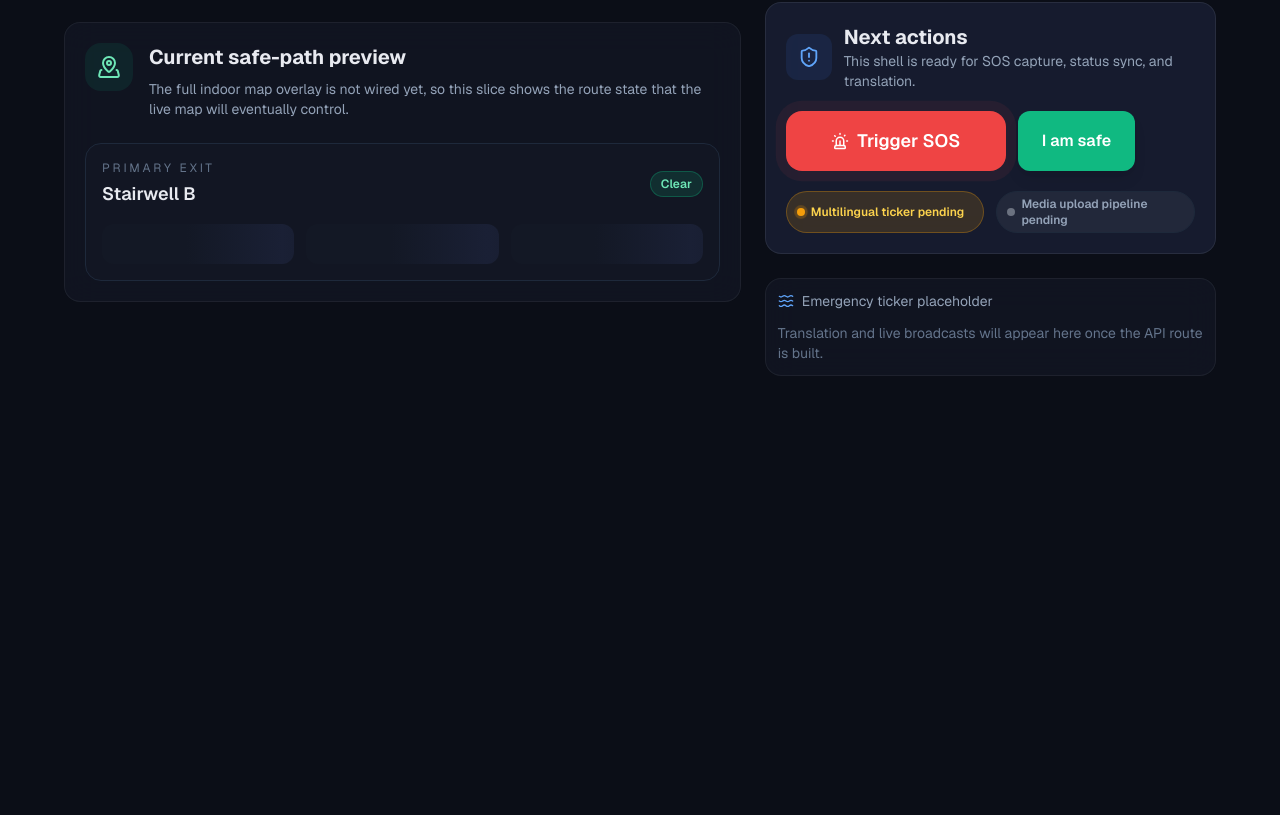
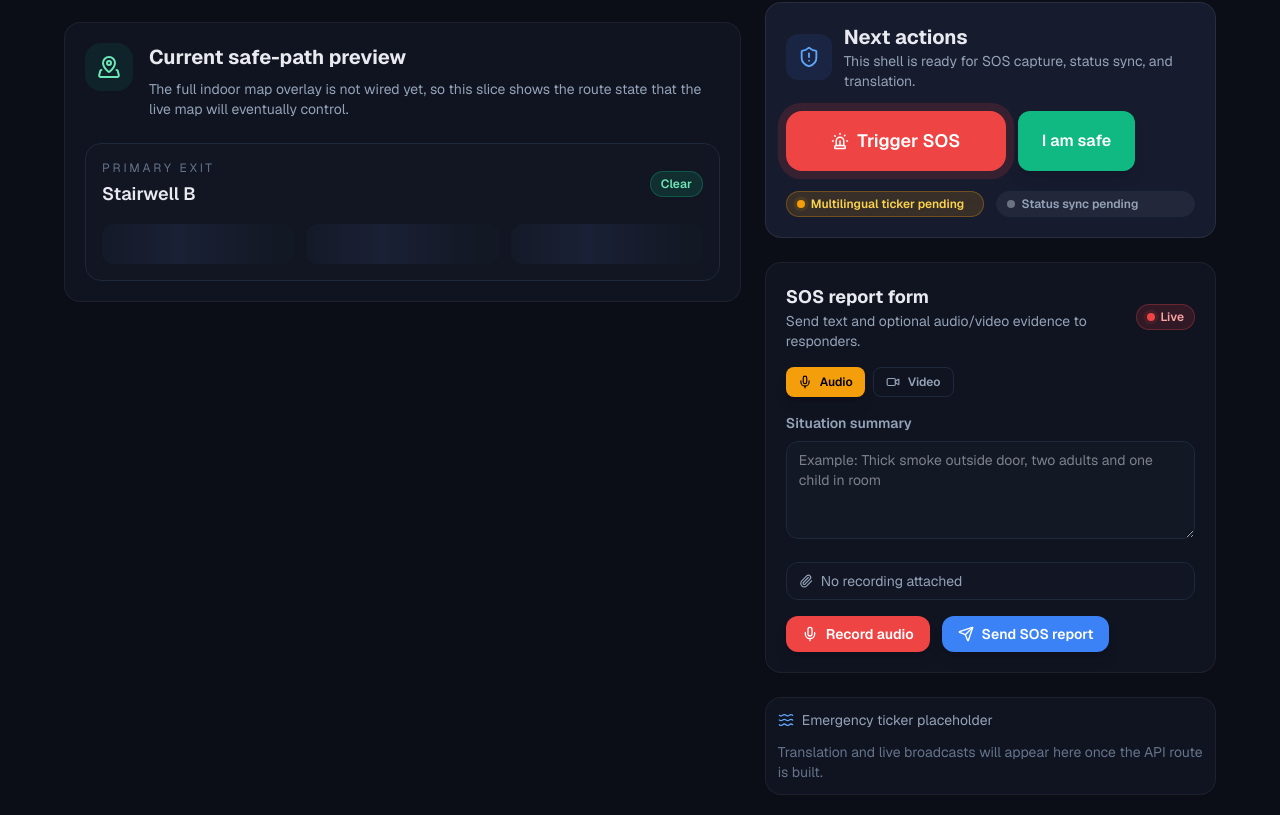
Before and after one commit to subhamsahoo2024/GuardianLink, a Next.js app: page /room/402 in a window 1280 px wide. Shown: the part 493-1308 px from the top of the page. Before the commit the page ends 889 px from the top, so only its background shows below. Built offline with nearby package versions, Linux system fonts and the light colour scheme.

Commit message:
feat: add media recorder sos form and api route

```diff
--- a/app/(guest)/room/[roomId]/GuestRoomShell.tsx
+++ b/app/(guest)/room/[roomId]/GuestRoomShell.tsx
@@ -9,6 +9,7 @@ import Card from "@/app/_components/ui/Card";
 import LoadingSkeleton from "@/app/_components/ui/LoadingSkeleton";
 import StatusPulse from "@/app/_components/ui/StatusPulse";
 import SOSButton from "./SOSButton";
+import SOSReportForm from "./SOSReportForm";
 import { useRoomContext } from "./RoomContext";
 
 const instructions = [
@@ -211,10 +212,12 @@ export default function GuestRoomShell() {
                 Multilingual ticker pending
               </Badge>
               <Badge variant="neutral" dot>
-                Media upload pipeline pending
+                Status sync pending
               </Badge>
             </div>
           </Card>
+
+          <SOSReportForm />
 
           <Card variant="glass" padding="sm">
             <div className="flex items-center gap-2 text-sm text-text-secondary">
--- /dev/null
+++ b/app/(guest)/room/[roomId]/SOSReportForm.tsx
@@ -0,0 +1,257 @@
+"use client";
+
+import React, { useMemo, useRef, useState } from "react";
+import { Mic, Paperclip, Send, Square, Video } from "lucide-react";
+import Badge from "@/app/_components/ui/Badge";
+import Button from "@/app/_components/ui/Button";
+import Card from "@/app/_components/ui/Card";
+import { useRoomContext } from "./RoomContext";
+
+type CaptureMode = "audio" | "video";
+
+function pickSupportedMimeType(mode: CaptureMode): string | undefined {
+  const candidates =
+    mode === "audio"
+      ? ["audio/webm;codecs=opus", "audio/webm"]
+      : ["video/webm;codecs=vp9,opus", "video/webm;codecs=vp8,opus", "video/webm"];
+
+  return candidates.find((mime) => MediaRecorder.isTypeSupported(mime));
+}
+
+async function blobToBase64(blob: Blob): Promise<string> {
+  const arrayBuffer = await blob.arrayBuffer();
+  let binary = "";
+  const bytes = new Uint8Array(arrayBuffer);
+  for (let i = 0; i < bytes.length; i += 1) {
+    binary += String.fromCharCode(bytes[i]);
+  }
+  return window.btoa(binary);
+}
+
+export default function SOSReportForm() {
+  const { roomId, floor, hotelName, setStatus } = useRoomContext();
+  const [mode, setMode] = useState<CaptureMode>("audio");
+  const [message, setMessage] = useState("");
+  const [isRecording, setIsRecording] = useState(false);
+  const [isSubmitting, setIsSubmitting] = useState(false);
+  const [error, setError] = useState<string | null>(null);
+  const [success, setSuccess] = useState<string | null>(null);
+  const [mediaInfo, setMediaInfo] = useState<{ mimeType: string; size: number } | null>(null);
+
+  const streamRef = useRef<MediaStream | null>(null);
+  const recorderRef = useRef<MediaRecorder | null>(null);
+  const chunksRef = useRef<BlobPart[]>([]);
+  const mediaBlobRef = useRef<Blob | null>(null);
+
+  const mediaSizeLabel = useMemo(() => {
+    if (!mediaInfo) return "No recording attached";
+    const kiloBytes = Math.max(1, Math.round(mediaInfo.size / 1024));
+    return `${mediaInfo.mimeType} · ${kiloBytes} KB`;
+  }, [mediaInfo]);
+
+  async function cleanupMedia() {
+    streamRef.current?.getTracks().forEach((track) => track.stop());
+    streamRef.current = null;
+    recorderRef.current = null;
+    chunksRef.current = [];
+    setIsRecording(false);
+  }
+
+  async function startRecording() {
+    setError(null);
+    setSuccess(null);
+
+    if (typeof window === "undefined" || !("MediaRecorder" in window)) {
+      setError("This browser does not support media recording.");
+      return;
+    }
+
+    try {
+      const stream = await navigator.mediaDevices.getUserMedia({
+        audio: true,
+        video: mode === "video",
+      });
+
+      const mimeType = pickSupportedMimeType(mode);
+      const recorder = mimeType
+        ? new MediaRecorder(stream, { mimeType })
+        : new MediaRecorder(stream);
+
+      streamRef.current = stream;
+      recorderRef.current = recorder;
+      chunksRef.current = [];
+      mediaBlobRef.current = null;
+      setMediaInfo(null);
+
+      recorder.ondataavailable = (event) => {
+        if (event.data.size > 0) {
+          chunksRef.current.push(event.data);
+        }
+      };
+
+      recorder.onstop = async () => {
+        const blob = new Blob(chunksRef.current, { type: recorder.mimeType || "application/octet-stream" });
+        mediaBlobRef.current = blob;
+        setMediaInfo({ mimeType: blob.type || "application/octet-stream", size: blob.size });
+        await cleanupMedia();
+      };
+
+      recorder.start();
+      setIsRecording(true);
+    } catch {
+      setError("Unable to start recording. Please allow microphone/camera access.");
+      await cleanupMedia();
+    }
+  }
+
+  async function stopRecording() {
+    const recorder = recorderRef.current;
+    if (!recorder || recorder.state === "inactive") {
+      await cleanupMedia();
+      return;
+    }
+
+    recorder.stop();
+  }
+
+  async function submitReport() {
+    setError(null);
+    setSuccess(null);
+
+    if (!message.trim() && !mediaBlobRef.current) {
+      setError("Add a text note or attach a recording before sending SOS.");
+      return;
+    }
+
+    setIsSubmitting(true);
+
+    try {
+      const media = mediaBlobRef.current
+        ? {
+            mimeType: mediaBlobRef.current.type || "application/octet-stream",
+            size: mediaBlobRef.current.size,
+            base64: await blobToBase64(mediaBlobRef.current),
+          }
+        : undefined;
+
+      const response = await fetch("/api/sos", {
+        method: "POST",
+        headers: {
+          "Content-Type": "application/json",
+        },
+        body: JSON.stringify({
+          roomId,
+          floor,
+          hotelName,
+          message: message.trim(),
+          media,
+        }),
+      });
+
+      if (!response.ok) {
+        throw new Error("Failed to submit SOS report");
+      }
+
+      setStatus("needs-help");
+      setMessage("");
+      mediaBlobRef.current = null;
+      setMediaInfo(null);
+      setSuccess("SOS report sent to command center.");
+    } catch {
+      setError("Unable to send SOS report right now. Please retry.");
+    } finally {
+      setIsSubmitting(false);
+    }
+  }
+
+  return (
+    <Card variant="glass" hover>
+      <div className="flex items-center justify-between gap-3">
+        <div>
+          <h3 className="text-lg font-bold text-text-primary">SOS report form</h3>
+          <p className="text-sm text-text-secondary">Send text and optional audio/video evidence to responders.</p>
+        </div>
+        <Badge variant="danger" dot pulse>
+          Live
+        </Badge>
+      </div>
+
+      <div className="mt-4 flex flex-wrap gap-2">
+        <Button
+          variant={mode === "audio" ? "warning" : "ghost"}
+          size="sm"
+          icon={<Mic size={14} />}
+          onClick={() => setMode("audio")}
+          disabled={isRecording || isSubmitting}
+        >
+          Audio
+        </Button>
+        <Button
+          variant={mode === "video" ? "warning" : "ghost"}
+          size="sm"
+          icon={<Video size={14} />}
+          onClick={() => setMode("video")}
+          disabled={isRecording || isSubmitting}
+        >
+          Video
+        </Button>
+      </div>
+
+      <label className="mt-4 block text-sm font-semibold text-text-secondary" htmlFor="sos-message">
+        Situation summary
+      </label>
+      <textarea
+        id="sos-message"
+        value={message}
+        onChange={(event) => setMessage(event.target.value)}
+        placeholder="Example: Thick smoke outside door, two adults and one child in room"
+        rows={4}
+        className="mt-2 w-full rounded-xl border border-border bg-surface px-3 py-2 text-sm text-text-primary outline-none transition-colors focus:border-brand/40"
+      />
+
+      <div className="mt-4 rounded-xl border border-border bg-surface/70 px-3 py-2 text-sm text-text-secondary">
+        <div className="flex items-center gap-2">
+          <Paperclip size={14} />
+          {mediaSizeLabel}
+        </div>
+      </div>
+
+      <div className="mt-4 flex flex-wrap gap-3">
+        {!isRecording ? (
+          <Button
+            variant="danger"
+            size="md"
+            icon={mode === "audio" ? <Mic size={16} /> : <Video size={16} />}
+            onClick={startRecording}
+            disabled={isSubmitting}
+          >
+            Record {mode}
+          </Button>
+        ) : (
+          <Button
+            variant="warning"
+            size="md"
+            icon={<Square size={16} />}
+            onClick={stopRecording}
+          >
+            Stop recording
+          </Button>
+        )}
+
+        <Button
+          variant="primary"
+          size="md"
+          icon={<Send size={16} />}
+          onClick={submitReport}
+          loading={isSubmitting}
+          disabled={isRecording}
+        >
+          Send SOS report
+        </Button>
+      </div>
+
+      {error && <p className="mt-4 text-sm font-semibold text-danger-light">{error}</p>}
+      {success && <p className="mt-4 text-sm font-semibold text-safe-light">{success}</p>}
+    </Card>
+  );
+}
--- /dev/null
+++ b/app/api/sos/route.ts
@@ -0,0 +1,54 @@
+import { NextResponse } from "next/server";
+
+type SOSRequestBody = {
+  roomId?: string;
+  floor?: number;
+  hotelName?: string;
+  message?: string;
+  media?: {
+    mimeType?: string;
+    size?: number;
+    base64?: string;
+  };
+};
+
+export async function POST(request: Request) {
+  let body: SOSRequestBody;
+
+  try {
+    body = (await request.json()) as SOSRequestBody;
+  } catch {
+    return NextResponse.json({ error: "Invalid JSON payload" }, { status: 400 });
+  }
+
+  const roomId = (body.roomId || "").trim();
+  const message = (body.message || "").trim();
+  const hasMedia = Boolean(body.media?.base64);
+
+  if (!roomId) {
+    return NextResponse.json({ error: "roomId is required" }, { status: 400 });
+  }
+
+  if (!message && !hasMedia) {
+    return NextResponse.json(
+      { error: "At least one of message or media is required" },
+      { status: 400 }
+    );
+  }
+
+  const report = {
+    roomId,
+    floor: typeof body.floor === "number" ? body.floor : null,
+    hotelName: body.hotelName || "Unknown hotel",
+    message,
+    media: hasMedia
+      ? {
+          mimeType: body.media?.mimeType || "application/octet-stream",
+          size: body.media?.size || 0,
+        }
+      : null,
+    receivedAt: new Date().toISOString(),
+  };
+
+  return NextResponse.json({ ok: true, report }, { status: 201 });
+}
```
Also changed, not shown: 1 other file (tests, documents, lock files or other folders).
